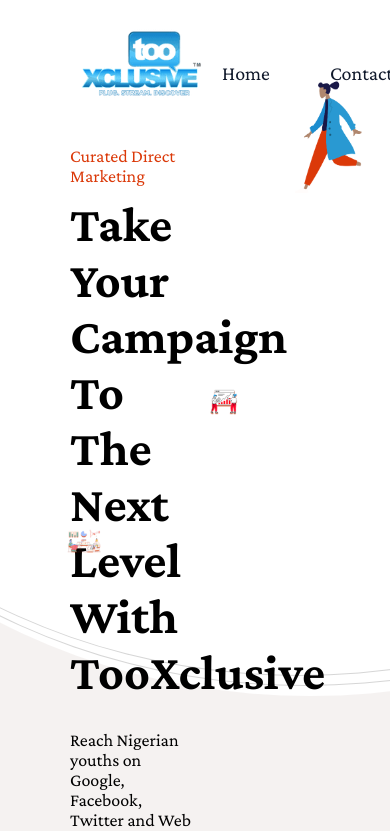
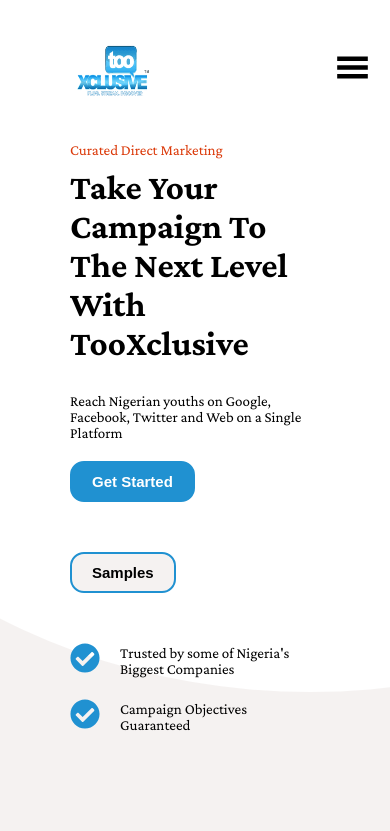
Before and after one commit to Tyler-Wiz/rjs-advertising, a React (Create React App) app: page / in a window 390 px wide. Shown: the top 831 px of the page. Built offline with nearby package versions, Linux system fonts and the light colour scheme.

Commit message:
responsive

```diff
--- a/src/App.js
+++ b/src/App.js
@@ -2,11 +2,13 @@
 import { DesktopNav } from "./components/DesktopNav";
 import { Footer } from "./components/Footer";
 import { Hero } from "./components/Hero";
+import { MobileNav } from "./components/MobileNav";
 import { Services } from "./components/Services";
 
 function App() {
   return (
     <>
+      <MobileNav/>
       <DesktopNav/>
       <Hero/>
       <Clients/>
--- a/src/components/DesktopNav.jsx
+++ b/src/components/DesktopNav.jsx
@@ -27,6 +27,10 @@
     justify-content:center ;
     align-items:center;
     z-index:2 ;
+
+    @media (max-width:750px) {
+         display:none;
+    }
 `
 
 const Icon = styled.div`
@@ -49,6 +53,13 @@
 const Image = styled.img`
     width:15.2rem;
     height:8.8rem ;
+
+    @media (max-width:750px) {
+        margin-top:1.6rem;
+        width:9.2rem;
+        height:6.8rem ;
+    }
+
 `
 
 export const DesktopNav = () => {
--- /dev/null
+++ b/src/components/MobileNav.jsx
@@ -0,0 +1,82 @@
+import React from 'react'
+import styled from "styled-components";
+import { NavData } from '../data/Data';
+import * as GiIcons from 'react-icons/gi'
+import * as GrIcons from 'react-icons/gr'
+import { Toggle } from '../utilities/Toggle';
+
+
+
+const Container = styled.nav`
+    background-color:white;
+    position:fixed ;
+    z-index:4 ;
+    top:${({openMenu}) => openMenu ? '0px' : '-500px'};;
+    right:1rem ;
+    padding:4rem ;
+    width:70% ;
+    list-style:none ;
+    transition: ${({openMenu}) => openMenu ? '.5s ease-in-out' : '1s ease-in-out'};
+
+    a {
+       display:flex;
+       align-items:center ;
+       text-decoration:none;
+       padding:1.5rem ;
+       z-index:99999 ;
+    }
+
+    @media (min-width:750px) {
+         display:none;
+    }
+`
+
+const Icon = styled.div`
+    font-size:2rem;
+    color:var(--RichBlack) ;
+    margin-right:2rem;
+`
+
+const Name = styled.p`
+    font-size:2rem;
+    color:var(--RichBlack) ;
+`
+
+const Hamburger = styled.div`
+    font-size:3.5rem;
+    position:fixed;
+    right:0;
+    top: 3rem;
+    z-index:99999 ;
+    padding:2rem;
+    cursor:pointer ;
+
+    @media (min-width:750px) {
+         display:none;
+    }
+`
+
+export const MobileNav = () => {
+
+const [IsOpen, openElement] = Toggle()
+
+
+  return (
+    <>
+        <Hamburger onClick={openElement}>
+                {IsOpen ?  <GrIcons.GrClose/> : <GiIcons.GiHamburgerMenu/> }
+        </Hamburger>
+        <Container openMenu={IsOpen}>
+                {NavData.map((item, id) => (
+                        <li key={id}>
+                            <a href='/'>
+                                <Icon>{item.icon}</Icon>
+                                <Name>{item.name}</Name>
+                            </a>
+                        </li>
+                    ))}
+        </Container>
+    </>
+
+  )
+}
--- a/src/data/Data.jsx
+++ b/src/data/Data.jsx
@@ -1,6 +1,21 @@
+import * as FaIcons from 'react-icons/fa'
+
+
 export const NavData = [
-    {name:'Home'},
-    {name:'Contact'},
-    {name:'Offerings'},
-    {name:'Case Studies'}
+    {
+        name:'Home',
+        icon: <FaIcons.FaHome />
+    },
+    {
+        name:'Contact',
+        icon: <FaIcons.FaEnvelope />
+    },
+    {
+        name:'Offerings',
+        icon: <FaIcons.FaTasks />
+    },
+    {
+        name:'Case Studies',
+        icon: <FaIcons.FaChartPie />
+    }
 ]
--- a/src/styles/Clients.Styles.jsx
+++ b/src/styles/Clients.Styles.jsx
@@ -19,4 +19,9 @@
     &:hover{
         filter:grayscale(0%)
     }
+
+    @media (max-width:750px) {
+        width:15%;
+        padding:1rem ;
+    }
 `
--- a/src/styles/Footer.styles.jsx
+++ b/src/styles/Footer.styles.jsx
@@ -7,6 +7,11 @@
     align-items:center ;
     background-color:var(--RichBlack) ;
     color:white ;
+
+    @media (max-width:750px) {
+        flex-direction:column-reverse;
+        padding:3rem 1rem;
+    }
 `
 
 export const Wrapper = styled.div`
@@ -15,6 +20,11 @@
 
     a{
         text-decoration:none;
+    }
+
+    @media (max-width:750px) {
+        width:100% ;
+        margin-bottom:4rem;
     }
 `
 
--- a/src/styles/Hero.styles.jsx
+++ b/src/styles/Hero.styles.jsx
@@ -6,6 +6,10 @@
     padding: 0 7rem 11rem;
     background-color:var(--Grey);
     position:relative ;
+
+    @media (max-width:750px) {
+        flex-direction:column;
+    }
 `
 export  const Circle = styled.div`
     width:clamp(120rem, 5vw, 125rem) ;
@@ -20,6 +24,9 @@
     width: ${props => props.position === 'inner' && '121rem'};
     height:${props => props.position === 'inner' && '102rem'};
 
+    @media (max-width:750px) {
+         display:none;
+    }
 `
 export const CoverCircle = styled.div`
     width:clamp(122rem, 5vw, 125rem);
@@ -49,11 +56,19 @@
     z-index:1 ;
     position: relative;
     animation:${Animation} 2s ease-in-out ;
+
+    @media (max-width:750px) {
+        width:100% ;
+    }
 `
 
 export const Left = styled.div`
     width:50% ;
     z-index:1 ;
+
+    @media (max-width:750px) {
+        width:100% ;
+    }
 `
 
 export const Button = styled.button`
@@ -72,16 +87,23 @@
          color:black ;
          transform:scale(.9) ;
      }
+
+     @media (max-width:750px) {
+        padding: 1rem 2rem ;
+        font-size:1.5rem ;
+        margin-right:2rem;
+    }
 `
 
 export const Header = styled.h2`
-    font-size:5rem ;
+    font-size:clamp(3.5rem, 3.5vw, 5rem);
     margin-bottom:3rem;
     text-transform:capitalize ;
 `
 
+
 export const Text = styled.p`
-    font-size:1.8rem;
+    font-size:clamp(1.5rem, 1.5vw, 2rem);;
     margin-bottom:${props => props.spacing === 'four' && '2rem'};
     margin-bottom:${props => props.spacing === 'one' && '1rem'};
     color:#${props => props.color};
@@ -111,4 +133,9 @@
     left:${props => props.Yaxis === 'one' && '-13rem'} ;
     left:${props => props.Yaxis === 'two' && '33rem'} ;
     left:${props => props.Yaxis === 'three' && '1rem'} ;
+
+
+    @media (max-width:750px) {
+        display:none ;
+    }
 `
--- a/src/styles/Services.styles.jsx
+++ b/src/styles/Services.styles.jsx
@@ -13,6 +13,10 @@
     display:flex ;
     justify-content:center ;
     align-items:center ;
+
+    @media (max-width:750px) {
+        flex-direction:column;
+    }
 `
 
 export const Info = styled.div`
@@ -24,6 +28,9 @@
      box-shadow: rgba(16, 25, 43, 0.3) 0px 50px 100px -20px, rgba(0, 0, 0, 0.3) 0px 30px 60px -30px;
      background-color:rgba(28, 141, 207, 0.2) ;
      background-color: ${props => props.position === 'middle' && '#db3a097f' };
+
+
+
 `
 
 export const Header = styled.h2`
--- /dev/null
+++ b/src/utilities/Toggle.jsx
@@ -0,0 +1,9 @@
+import {useState} from "react"
+
+export const Toggle = () => {
+   const [isOpen, setIsOpen] = useState(false)
+   const openElement = () => {
+       setIsOpen(!isOpen)
+   }
+    return [isOpen, openElement]
+}
```
